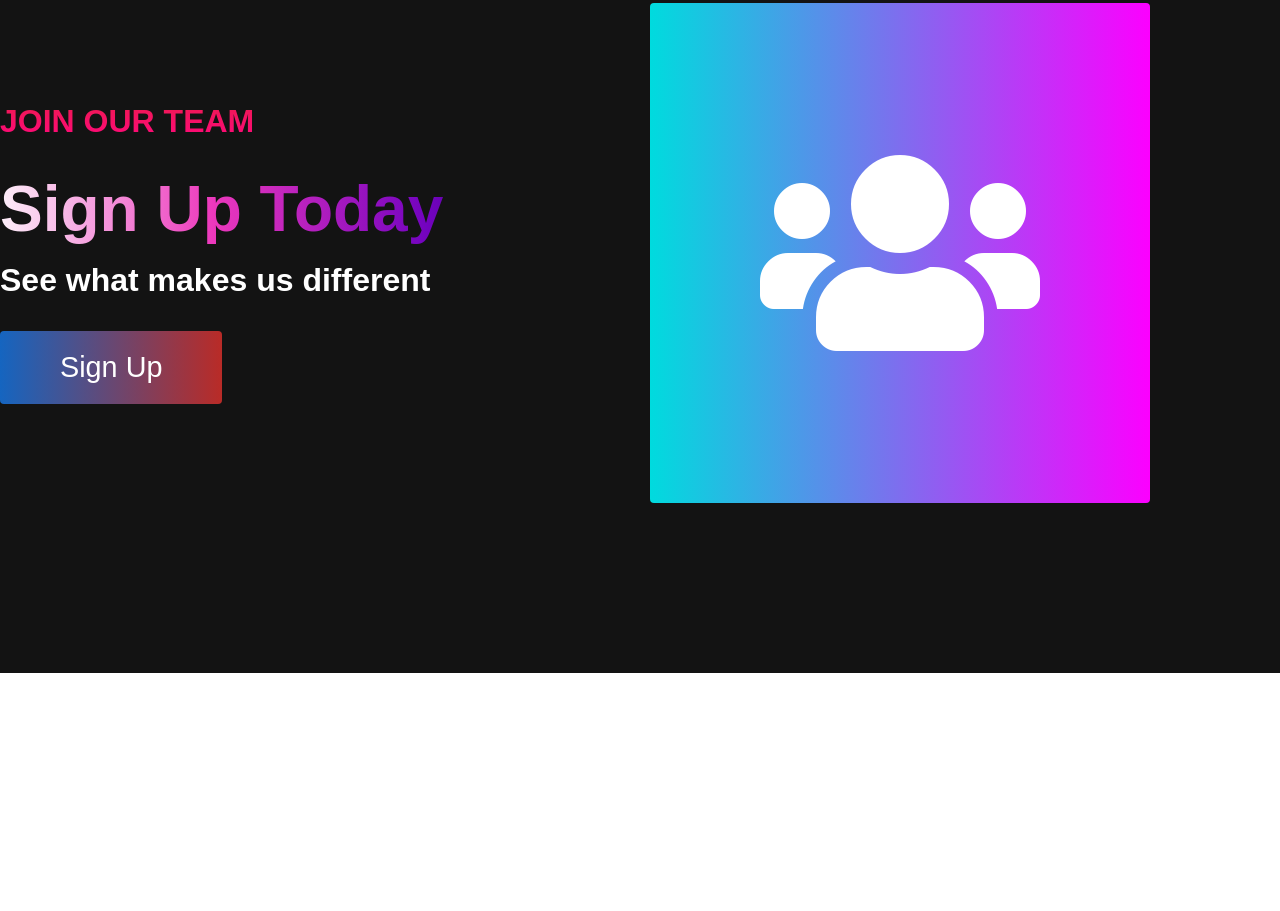
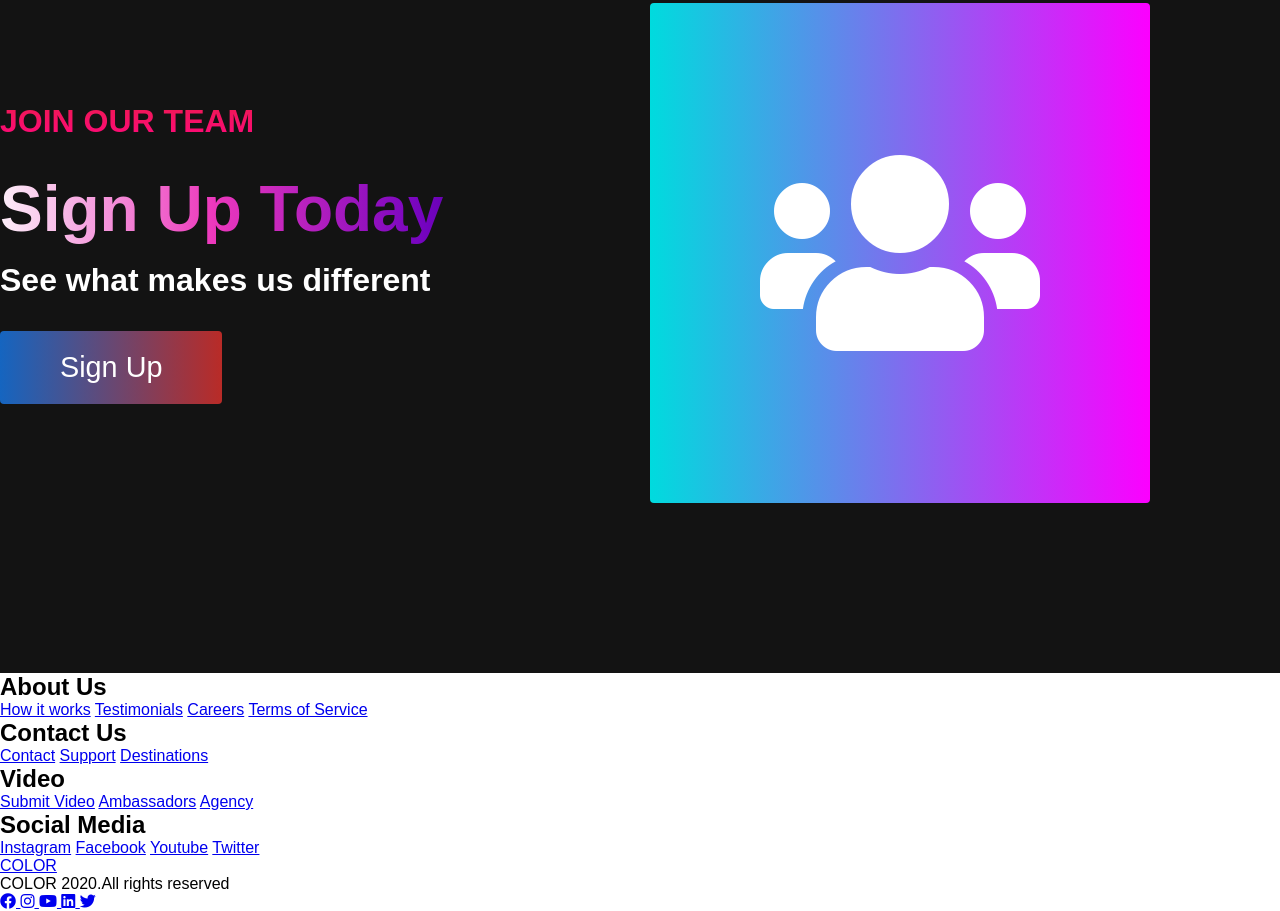
Before and after one commit to HaotianLi666/Responsive-Web-Project, a plain HTML site: page index.html in a window 1280 px wide. Shown: the part 1910-2821 px from the top of the page. Before the commit the page ends 2583 px from the top, so only its background shows below. Drawn offline with Linux system fonts and the light colour scheme.

Commit message:
Footer created

```diff
--- a/index.html
+++ b/index.html
@@ -1,17 +1,14 @@
 <!DOCTYPE html>
 <html lang="en">
+
 <head>
     <meta charset="UTF-8" />
     <meta http-equiv="X-UA-Compatible" content="IE=edge" />
     <meta name="viewport" content="width=device-width, initial-scale=1.0" />
     <title>My Responsive Websites</title>
     <link rel="stylesheet" href="styles.css" />
-    <link
-      rel="stylesheet"
-      href="https://use.fontawesome.com/releases/v5.15.4/css/all.css"
-      integrity="sha384-DyZ88mC6Up2uqS4h/KRgHuoeGwBcD4Ng9SiP4dIRy0EXTlnuz47vAwmeGwVChigm"
-      crossorigin="anonymous"
-    />
+    <link rel="stylesheet" href="https://use.fontawesome.com/releases/v5.15.4/css/all.css"
+        integrity="sha384-DyZ88mC6Up2uqS4h/KRgHuoeGwBcD4Ng9SiP4dIRy0EXTlnuz47vAwmeGwVChigm" crossorigin="anonymous" />
 </head>
 
 <body>
@@ -32,9 +29,7 @@
                     <a href="#about" class="navbar_links" id="about-page">About</a>
                 </li>
                 <li class="navbar__item">
-            <a href="#services" class="navbar_links" id="services-page"
-              >Services</a
-            >
+                    <a href="#services" class="navbar_links" id="services-page">Services</a>
                 </li>
                 <li class="navbar__btn">
                     <a href="#sign-up" class="button" id="signup">Sign up</a>
@@ -111,6 +106,70 @@
         </div>
     </div>
 
+    <!--  Footer Section -->
+    <div class="footer__container">
+        <div class="footer_links">
+            <div class="footer_link--wrapper">
+                <div class="footer_link--items">
+                    <h2>About Us</h2>
+                    <a href="/sign-up">How it works</a>
+                    <a href="/sign-up">Testimonials</a>
+                    <a href="/sign-up">Careers</a>
+                    <a href="/sign-up">Terms of Service</a>
+                </div>
+                <div class="footer_link--items">
+                    <h2>Contact Us</h2>
+                    <a href="/sign-up">Contact</a>
+                    <a href="/sign-up">Support</a>
+                    <a href="/sign-up">Destinations</a>
+                </div>
+            </div>
+            <div class="footer_link--wrapper">
+                <div class="footer_link--items">
+                    <h2>Video</h2>
+                    <a href="/sign-up">Submit Video</a>
+                    <a href="/sign-up">Ambassadors</a>
+                    <a href="/sign-up">Agency</a>
+                </div>
+                <div class="footer_link--items">
+                    <h2>Social Media</h2>
+                    <a href="/sign-up">Instagram</a>
+                    <a href="/sign-up">Facebook</a>
+                    <a href="/sign-up">Youtube</a>
+                    <a href="/sign-up">Twitter</a>
+                </div>
+            </div>
+        </div>
+        <section class="social__media">
+            <div class="social__media--wrap">
+                <div class="footer__logo">
+                    <a href="/" id="footer__logo">COLOR</a>
+                </div>
+                <p class="website__rights">COLOR 2020.All rights reserved</p>
+                <div class="social__icons">
+                    <!-- target="_blank" opens the link in a new window -->
+                    <a href="https://www.facebook.com/" class="social__icon--link" target="_blank">
+                        <i class="fab fa-facebook"></i>
+                    </a>
+                    <a href="https://www.instagram.com/" class="social__icon--link" target="_blank">
+                        <i class="fab fa-instagram"></i>
+                    </a>
+                    <a href="https://www.youtube.com/" class="social__icon--link" target="_blank">
+                        <i class="fab fa-youtube"></i>
+                    </a>
+                    <a href="/" class="social__icon--link">
+                        <i class="fab fa-linkedin"></i>
+                    </a>
+                    <a href="/" class="social__icon--link">
+                        <i class="fab fa-twitter"></i>
+                    </a>
+                </div>
+            </div>
+        </section>
+    </div>
+    </div>
+
     <script src="app.js"></script>
 </body>
+
 </html>
```
Lines whose indentation alone changed are shown as unchanged.
